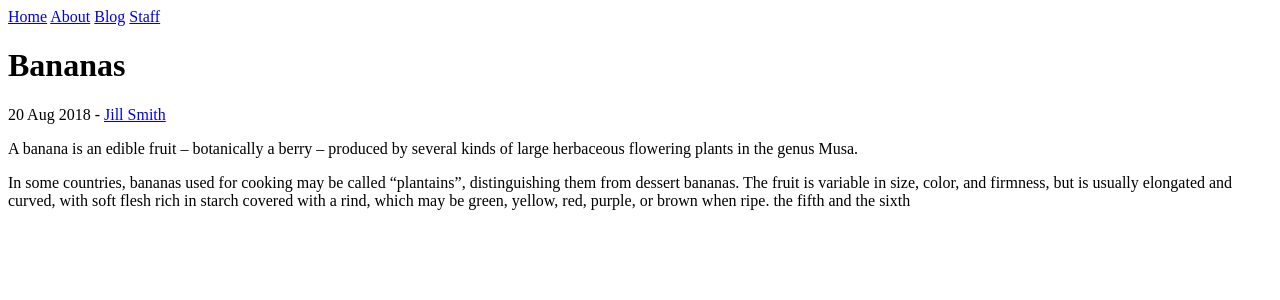
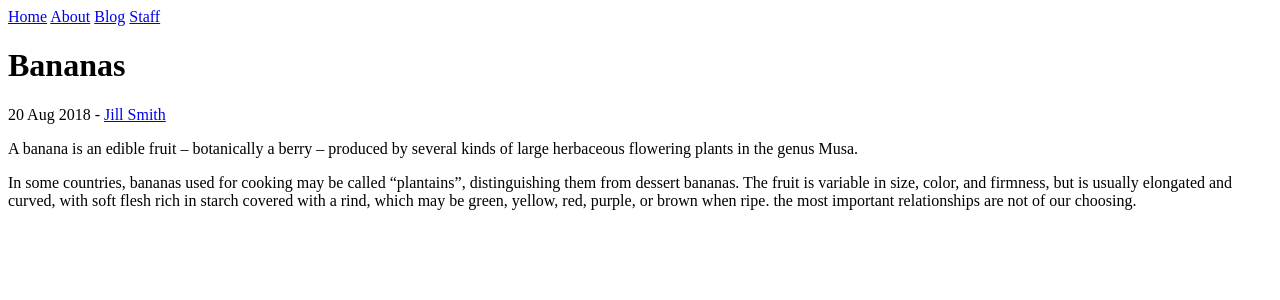
Before and after one commit to habasweiny/habasweiny.github.io, a Jekyll site: the page built from _posts/2018-08-20-bananas.md, in a window 1280 px wide. Shown: the top 300 px of the page. Built offline with Jekyll 4.4.1, drawn with Linux system fonts in a browser that asks for light colours.

Commit message:
re/ships

```diff
--- a/_posts/2018-08-20-bananas.md
+++ b/_posts/2018-08-20-bananas.md
@@ -9,4 +9,4 @@ distinguishing them from dessert bananas. The fruit is variable in size, color,
 and firmness, but is usually elongated and curved, with soft flesh rich in
 starch covered with a rind, which may be green, yellow, red, purple, or brown
 when ripe.
-the fifth and the sixth
+the most important relationships are not of our choosing.
```
